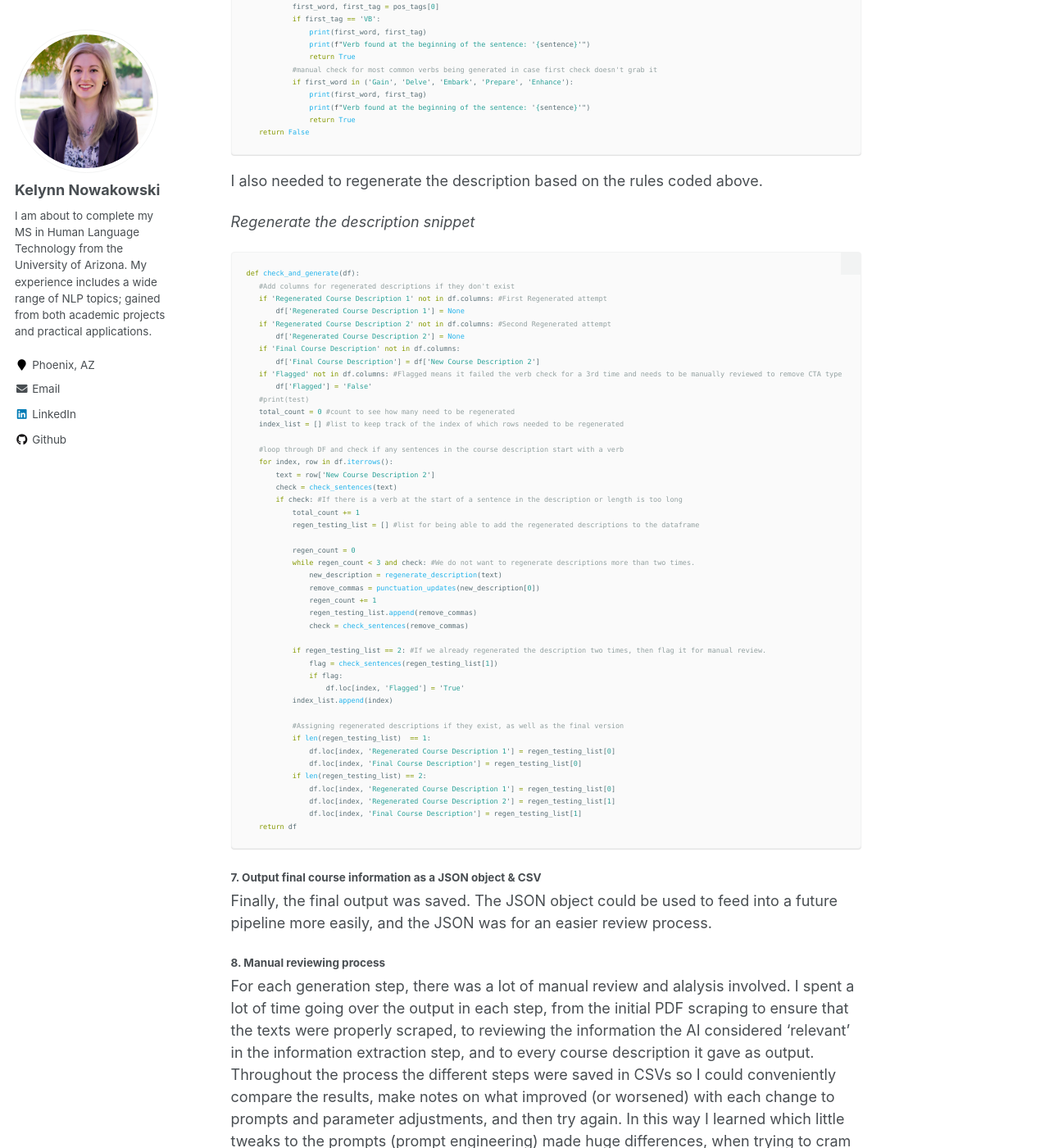
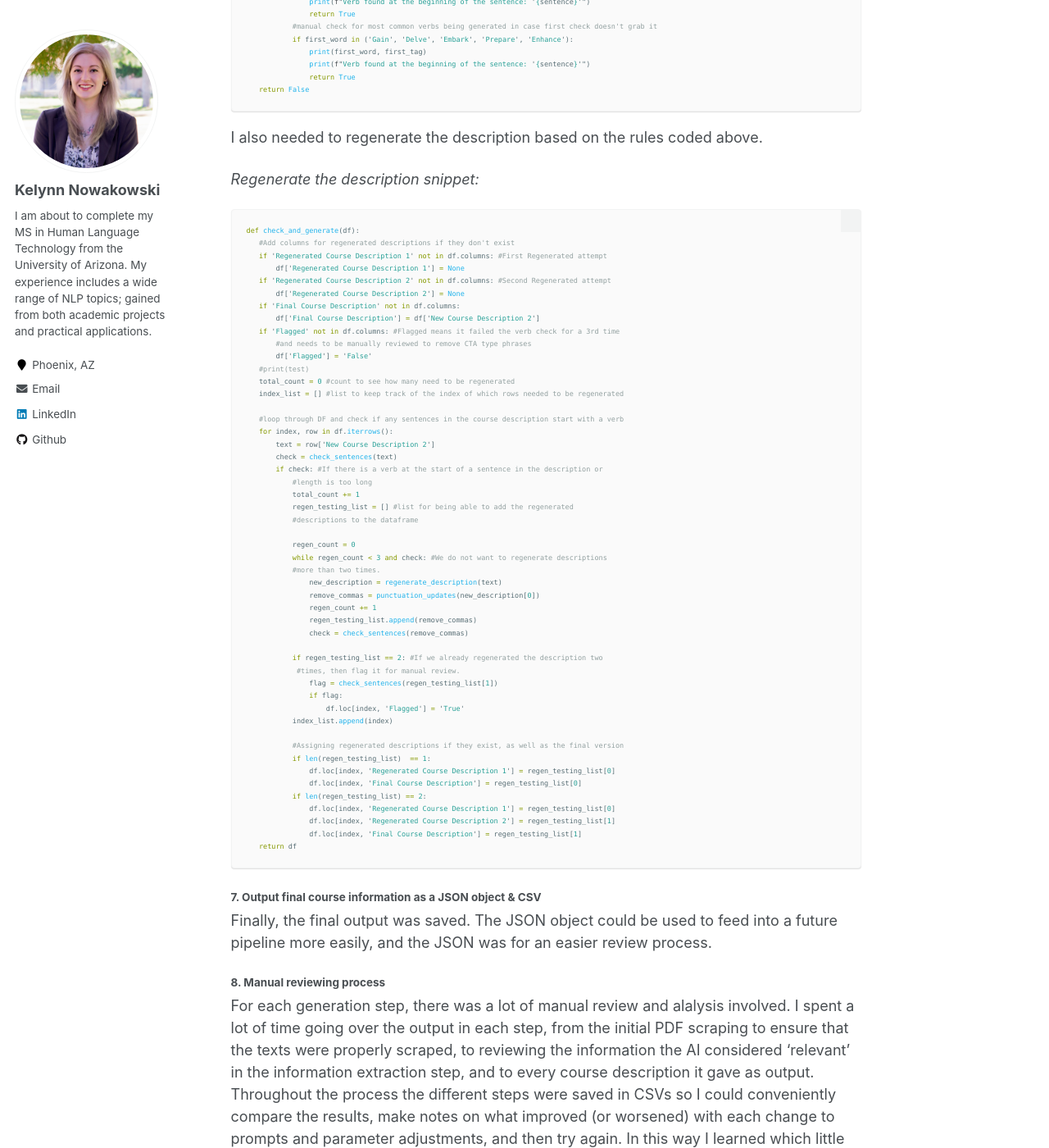
Before and after one commit to kelynnski/kelynnski.github.io, a Jekyll site: the page built from _portfolio/portfolio-1.md, in a window 1280 px wide and 1400 px high, scrolled down 6372 px. Shown: the whole window at 82% size. Built offline with Jekyll 4.4.1, drawn with Linux system fonts in a browser that asks for light colours; some of the changed text lies outside the part shown.

Commit message:
Updates to minor errors throughout

````diff
--- a/_data/navigation.yml
+++ b/_data/navigation.yml
@@ -9,5 +9,5 @@ main:
   - title: "Resume"
     url: /resume/
 
-  - title: "Guide"
-    url: /markdown/
+  #- title: "Guide"
+    #url: /markdown/
--- a/_portfolio/portfolio-1.md
+++ b/_portfolio/portfolio-1.md
@@ -280,7 +279,7 @@ def check_sentences(text):
 
 I also needed to regenerate the description based on the rules coded above.
 
-_Regenerate the description snippet_
+_Regenerate the description snippet:_
 ```python
 def check_and_generate(df):
    #Add columns for regenerated descriptions if they don't exist
@@ -290,7 +289,8 @@ def check_and_generate(df):
        df['Regenerated Course Description 2'] = None
    if 'Final Course Description' not in df.columns:
        df['Final Course Description'] = df['New Course Description 2']
-   if 'Flagged' not in df.columns: #Flagged means it failed the verb check for a 3rd time and needs to be manually reviewed to remove CTA type phrases
+   if 'Flagged' not in df.columns: #Flagged means it failed the verb check for a 3rd time
+       #and needs to be manually reviewed to remove CTA type phrases
        df['Flagged'] = 'False'
    #print(test)
    total_count = 0 #count to see how many need to be regenerated
@@ -300,19 +300,23 @@ def check_and_generate(df):
    for index, row in df.iterrows():
        text = row['New Course Description 2']
        check = check_sentences(text)
-       if check: #If there is a verb at the start of a sentence in the description or length is too long
+       if check: #If there is a verb at the start of a sentence in the description or
+           #length is too long
            total_count += 1
-           regen_testing_list = [] #list for being able to add the regenerated descriptions to the dataframe
+           regen_testing_list = [] #list for being able to add the regenerated
+           #descriptions to the dataframe
 
            regen_count = 0
-           while regen_count < 3 and check: #We do not want to regenerate descriptions more than two times.
+           while regen_count < 3 and check: #We do not want to regenerate descriptions
+           #more than two times.
                new_description = regenerate_description(text)
                remove_commas = punctuation_updates(new_description[0])
                regen_count += 1
                regen_testing_list.append(remove_commas)
                check = check_sentences(remove_commas)
 
-           if regen_testing_list == 2: #If we already regenerated the description two times, then flag it for manual review.
+           if regen_testing_list == 2: #If we already regenerated the description two
+            #times, then flag it for manual review.
                flag = check_sentences(regen_testing_list[1])
                if flag:
                    df.loc[index, 'Flagged'] = 'True'
````
Also changed, not shown: other parts of _portfolio/portfolio-1.md (+4 -5 lines), _pages/about.md (+3 -1 lines), _portfolio/portfolio-2.md (+2 -4 lines), _portfolio/portfolio-3.md (+2 -2 lines), _portfolio/portfolio-4.md (+2 -2 lines).
